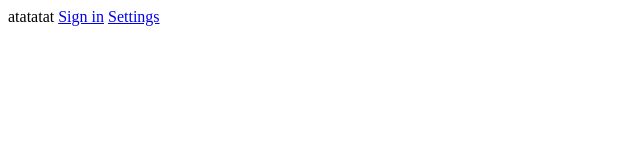
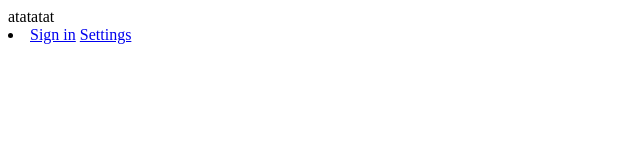
Before and after one commit to angryturtle/angryturtle.github.com, a plain HTML site: page index.html in a window 1280 px wide. Shown: the whole page, without its empty margins (0-640 px from the left). Drawn offline with Linux system fonts and the light colour scheme.

Commit message:
updated index.html

```diff
--- a/index.html
+++ b/index.html
@@ -1,2 +1,5 @@
-atatatat <a href="http://www.google.com/enterprise/apps/business/">Sign in</a>
+atatatat
+<li>
+ <a href="http://www.google.com/enterprise/apps/business/">Sign in</a>
 <a href="http://www.google.com/a/angryturtle.net">Settings</a>
+</li>
```
